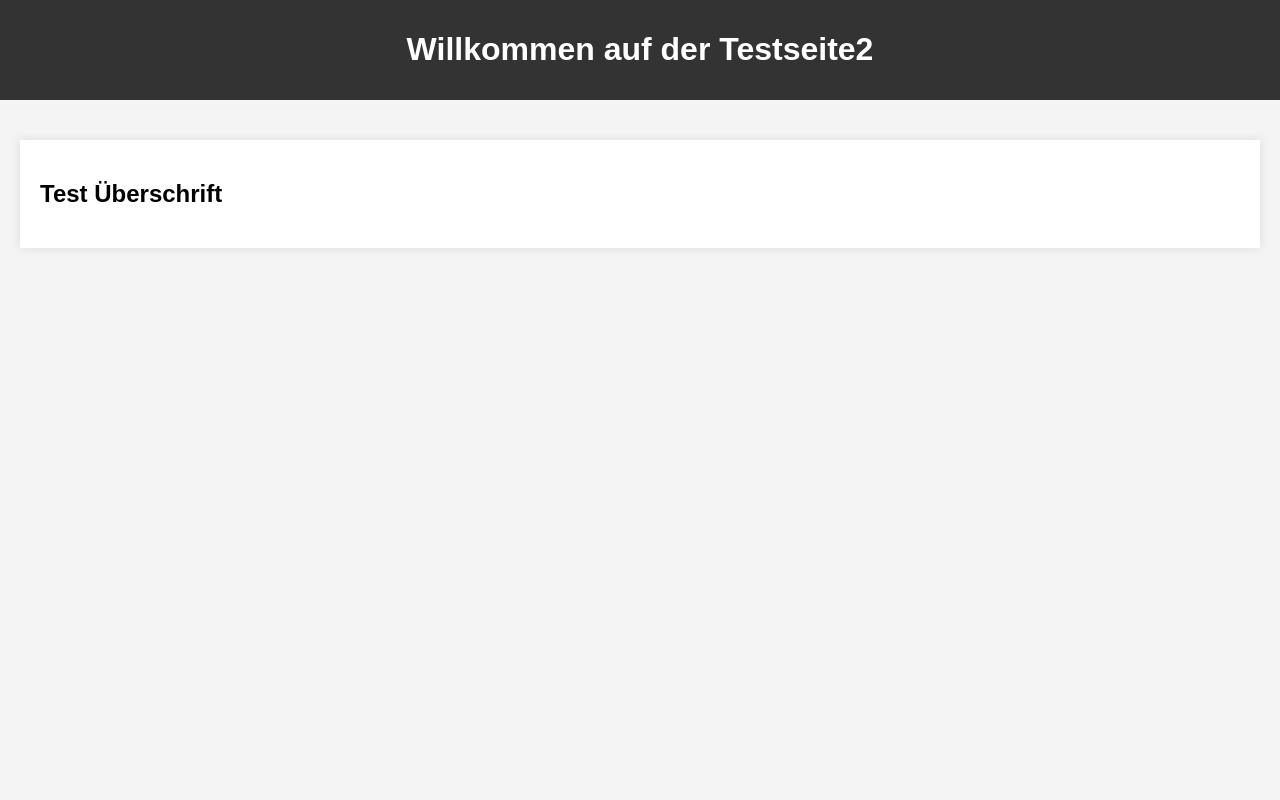
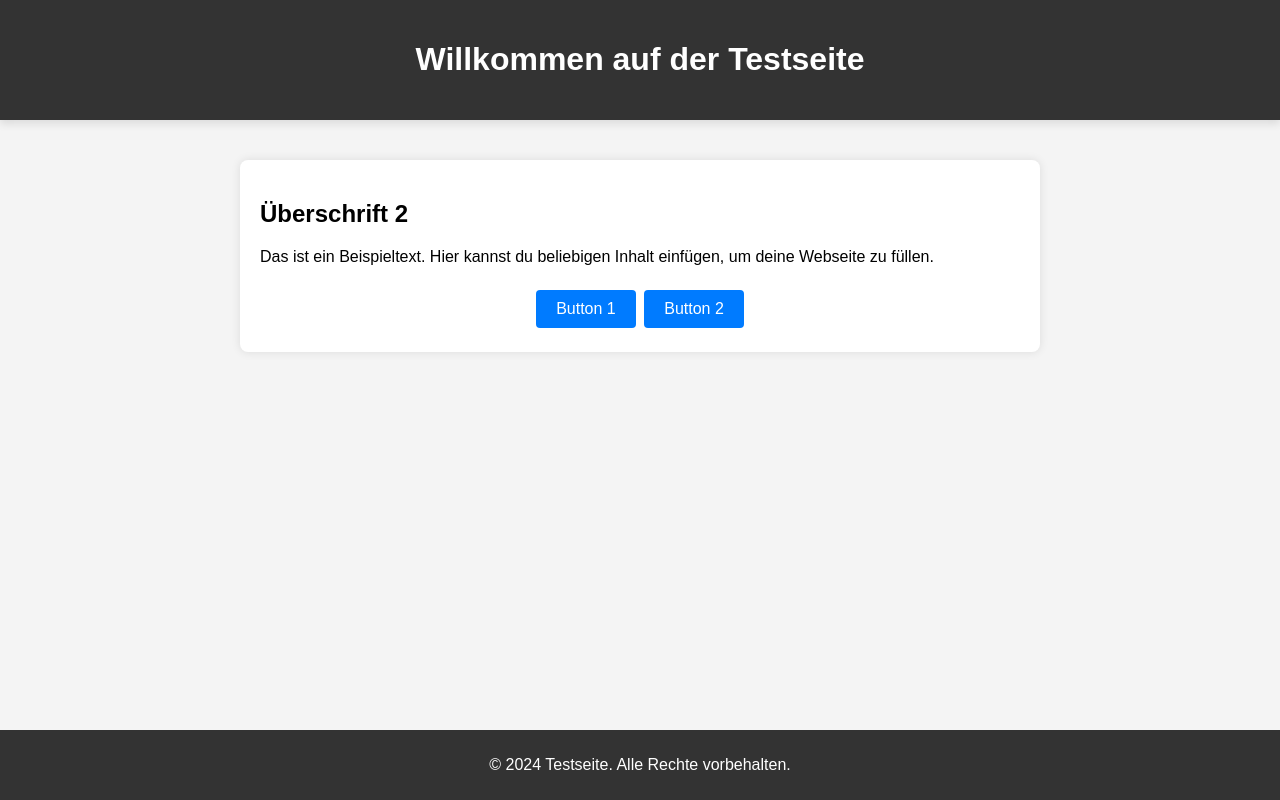
Before and after one commit to dfahrni/gruppenarbeit1, a plain HTML site: page index.html in a window 1280 px wide. Drawn offline with Linux system fonts and the light colour scheme.

Commit message:
Changed index.html

```diff
--- a/index.html
+++ b/index.html
@@ -14,11 +14,14 @@
         header {
             background-color: #333;
             color: #fff;
-            padding: 10px 0;
+            padding: 20px 0;
             text-align: center;
+            box-shadow: 0 4px 8px rgba(0, 0, 0, 0.1);
         }
         main {
             padding: 20px;
+            max-width: 800px;
+            margin: 0 auto;
         }
         footer {
             background-color: #333;
@@ -34,14 +37,47 @@
             padding: 20px;
             margin: 20px 0;
             box-shadow: 0 0 10px rgba(0, 0, 0, 0.1);
+            border-radius: 8px;
+        }
+        .button-container {
+            text-align: center;
+            margin-top: 20px;
+        }
+        .button {
+            background-color: #007BFF;
+            color: white;
+            border: none;
+            padding: 10px 20px;
+            text-align: center;
+            text-decoration: none;
+            display: inline-block;
+            font-size: 16px;
+            margin: 4px 2px;
+            cursor: pointer;
+            border-radius: 4px;
+            transition: background-color 0.3s;
+        }
+        .button:hover {
+            background-color: #0056b3;
         }
     </style>
 </head>
 <body>
 <header>
-    <h1>Willkommen auf der Testseite2</h1>
+    <h1>Willkommen auf der Testseite</h1>
 </header>
 <main>
     <div class="content">
-        <h2>Test Überschrift</h2>
-        <p
+        <h2>Überschrift 2</h2>
+        <p>Das ist ein Beispieltext. Hier kannst du beliebigen Inhalt einfügen, um deine Webseite zu füllen.</p>
+        <div class="button-container">
+            <button class="button">Button 1</button>
+            <button class="button">Button 2</button>
+        </div>
+    </div>
+</main>
+<footer>
+    <p>© 2024 Testseite. Alle Rechte vorbehalten.</p>
+</footer>
+</body>
+</html>
```
